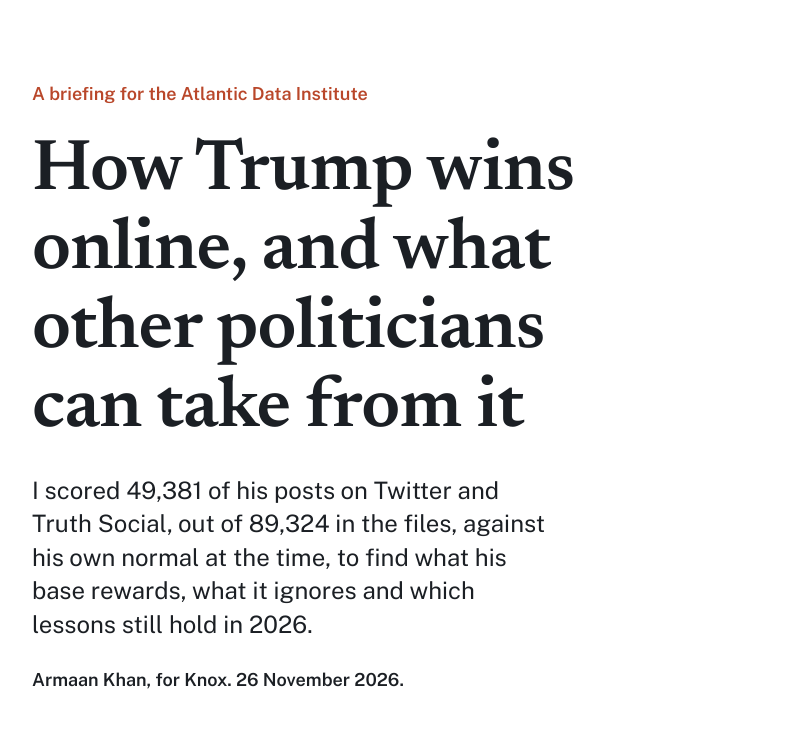
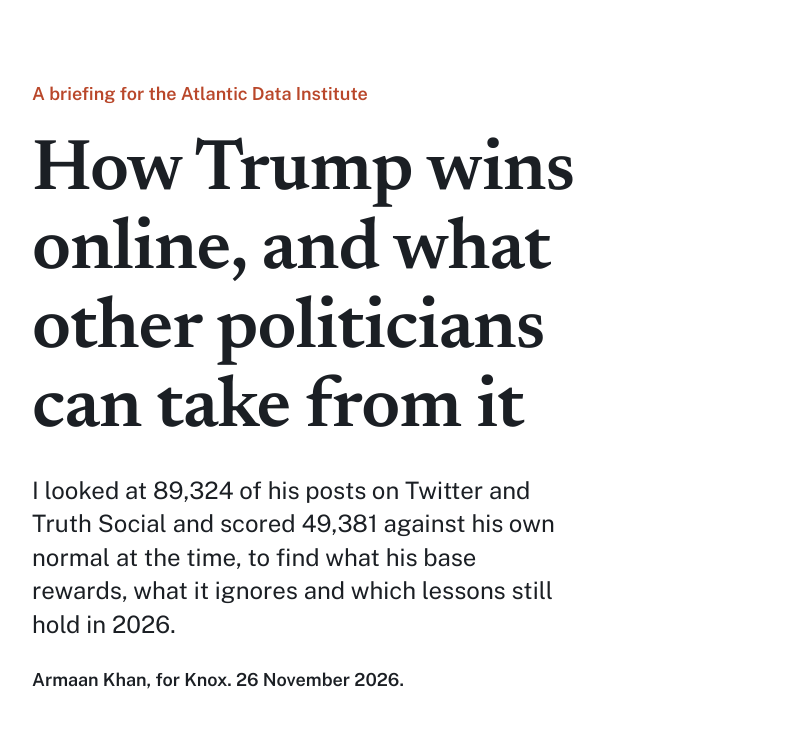
Before and after one commit to Armaank7/trump-social-media-report, a plain HTML site: page index.html in a window 1280 px wide. Shown: the top 731 px of the page, without its empty margins (112-902 px from the left). Drawn offline with Linux system fonts and the light colour scheme.

```diff
--- a/index.html
+++ b/index.html
@@ -4,7 +4,7 @@
 <meta charset="utf-8">
 <meta name="viewport" content="width=device-width, initial-scale=1">
 <title>How Trump wins online</title>
-<meta name="description" content="A briefing for the Atlantic Data Institute. 89,324 Trump posts on Twitter and Truth Social, scored against his own normal, to find what his base rewards and what other politicians can learn in 2026.">
+<meta name="description" content="A briefing for the Atlantic Data Institute. 49,381 of Trump's 89,324 posts on Twitter and Truth Social, scored against his own normal, to find what his base rewards and what other politicians can learn in 2026.">
 <link rel="stylesheet" href="style.css">
 </head>
 <body>
@@ -13,7 +13,7 @@
   <div class="page">
     <p class="eyebrow">A briefing for the Atlantic Data Institute</p>
     <h1>How Trump wins online, and what other politicians can take from it</h1>
-    <p class="dek">I scored 49,381 of his posts on Twitter and Truth Social, out of 89,324 in the files, against his own normal at the time, to find what his base rewards, what it ignores and which lessons still hold in 2026.</p>
+    <p class="dek">I looked at 89,324 of his posts on Twitter and Truth Social and scored 49,381 against his own normal at the time, to find what his base rewards, what it ignores and which lessons still hold in 2026.</p>
     <p class="byline">Armaan Khan, for Knox. 26 November 2026.</p>
     <nav class="contents" aria-label="Contents">
       <h2 class="contents-title">On this page</h2>
```
Also changed, not shown: 1 other file.
